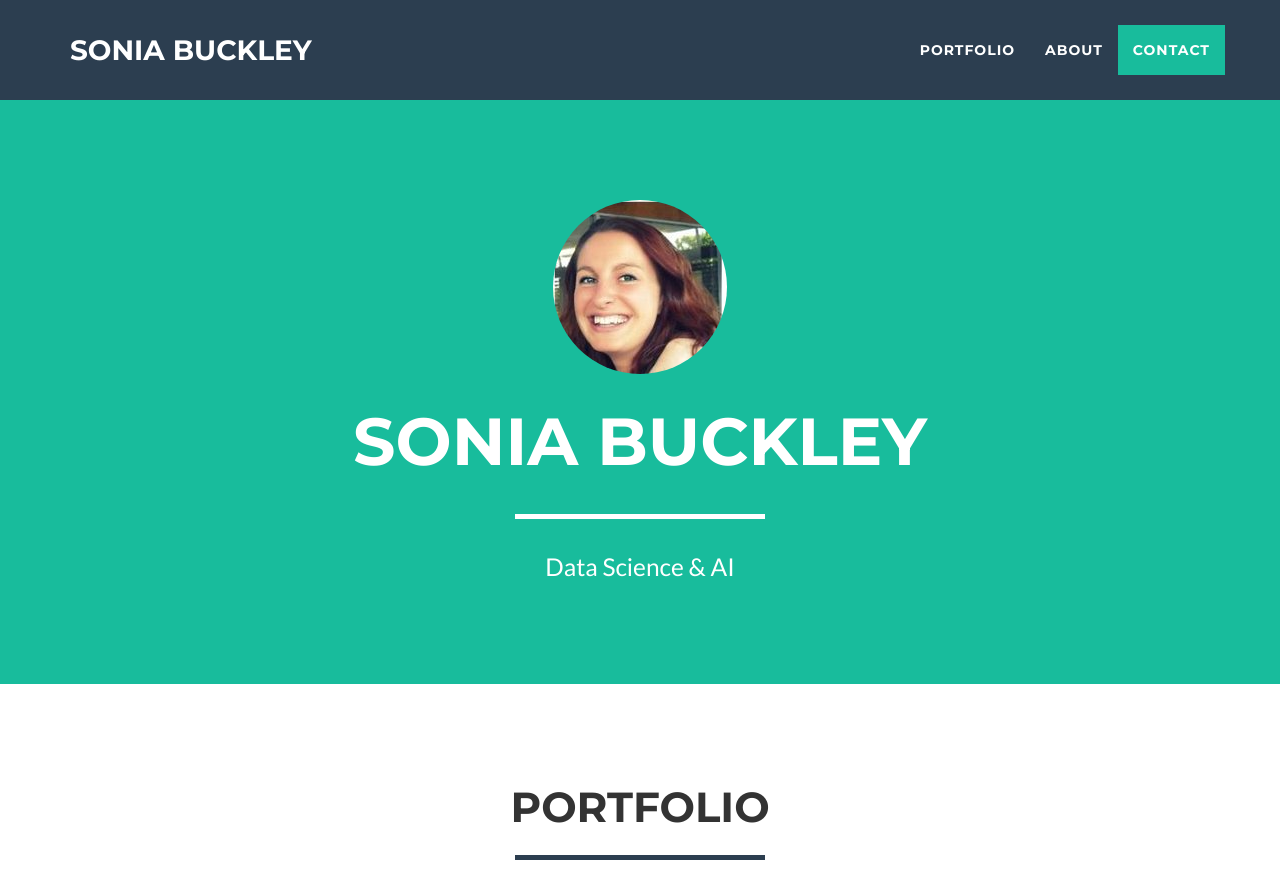
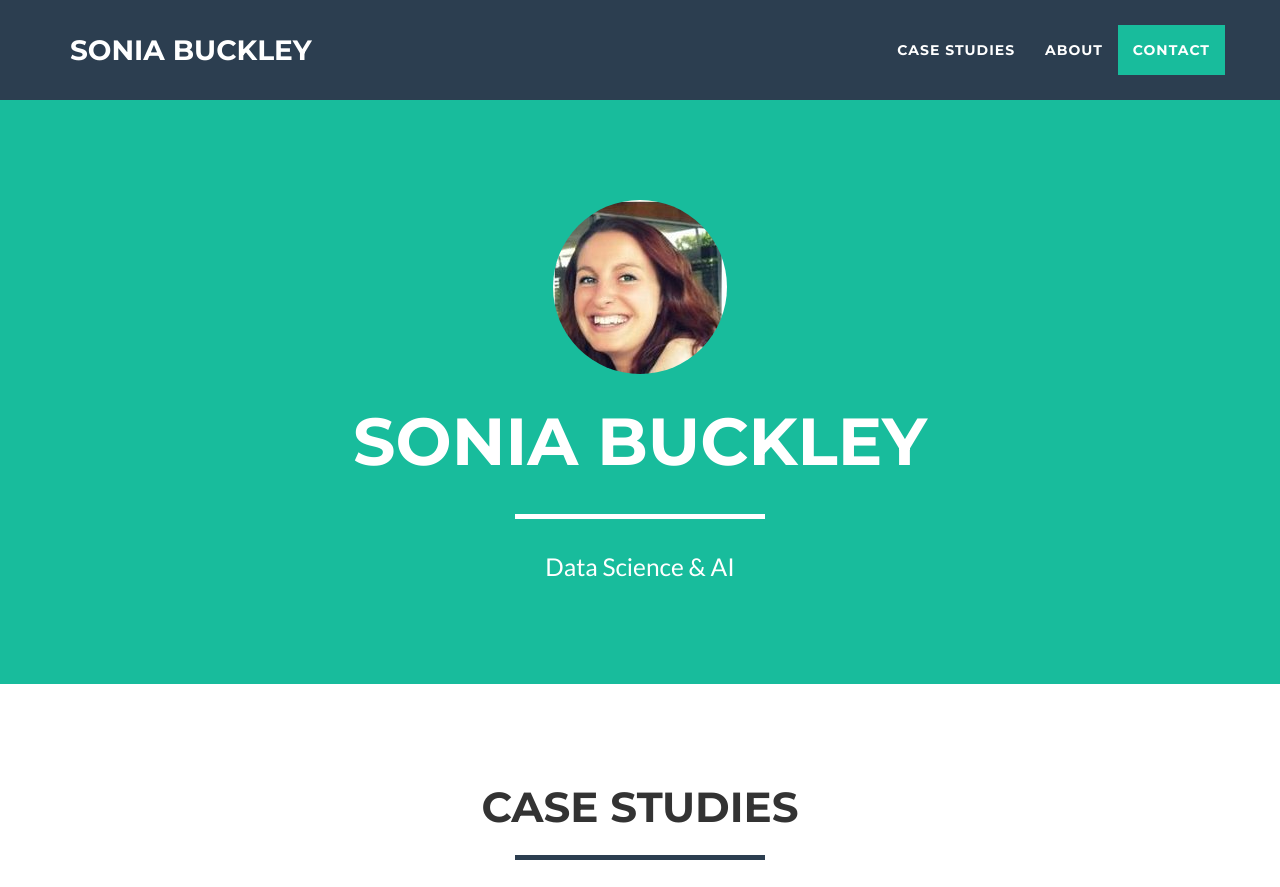
Before and after one commit to SoniaBuckley/sonia-portfolio, a website: page index.html in a window 1280 px wide. Shown: the top 887 px of the page. Drawn offline with nearby package versions, Linux system fonts and the light colour scheme; a script that the page names is missing.

Commit message:
changed copywrite date and replaced portfolio w case studies

```diff
--- a/index.html
+++ b/index.html
@@ -51,7 +51,7 @@
                         <a href="#page-top"></a>
                     </li>
                     <li class="page-scroll">
-                        <a href="#portfolio">Portfolio</a>
+                        <a href="#portfolio">Case Studies</a>
                     </li>
                     <li class="page-scroll">
                         <a href="#about">About</a>
@@ -82,12 +82,12 @@
         </div>
     </header>
 
-    <!-- Portfolio Grid Section -->
+    <!-- Case Studies Grid Section -->
     <section id="portfolio">
         <div class="container">
             <div class="row">
                 <div class="col-lg-12 text-center">
-                    <h2>Portfolio</h2>
+                    <h2>Case Studies</h2>
                     <hr class="star-primary">
                 </div>
             </div>
@@ -219,7 +219,7 @@ var scr = d.getElementsByTagName(t)[0], par = scr.parentNode; par.insertBefore(s
             <div class="container">
                 <div class="row">
                     <div class="col-lg-12">
-                        Copyright &copy; SoniaBuckley.com 2016
+                        <p>Copyright © SoniaBuckley.com 2016 - <script>document.write(new Date().getFullYear());</script>.</p>
                     </div>
                 </div>
             </div>
@@ -233,7 +233,7 @@ var scr = d.getElementsByTagName(t)[0], par = scr.parentNode; par.insertBefore(s
         </a>
     </div>
 
-    <!-- Portfolio Modals -->
+    <!-- Case Studies Modals -->
     <div class="portfolio-modal modal fade" id="portfolioModal1" tabindex="-1" role="dialog" aria-hidden="true">
         <div class="modal-content">
             <div class="close-modal" data-dismiss="modal">
```
